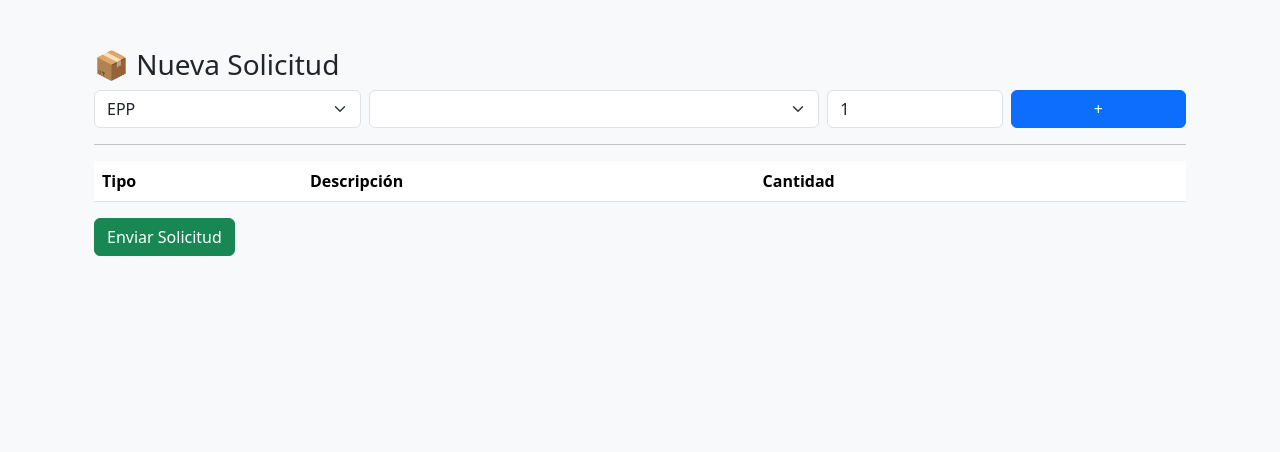
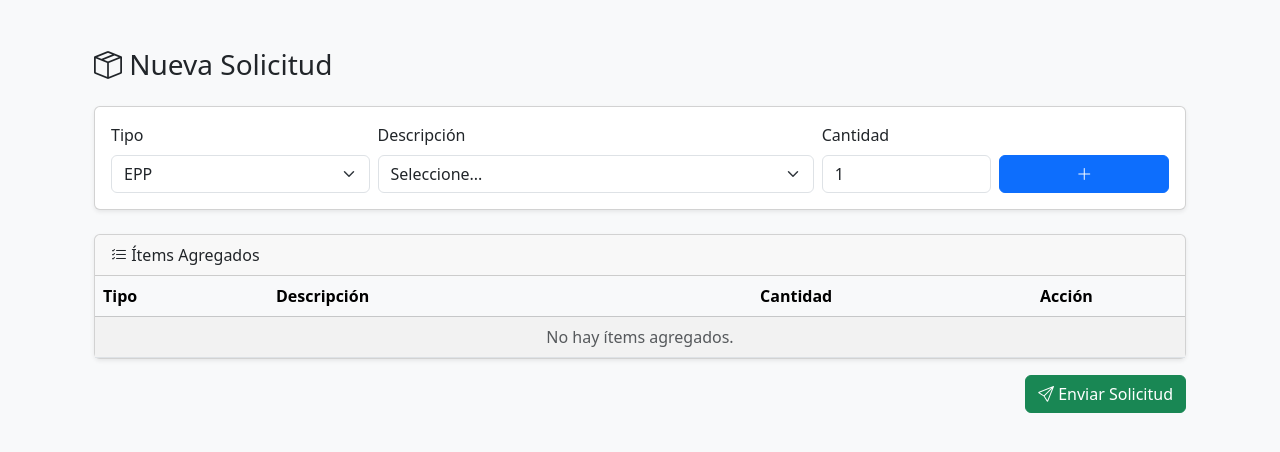
Before and after one commit to Edwin43-star/solicitudes-almacen-xylem, a Flask app: page /solicitar in a window 1280 px wide. Shown: the part 56-508 px from the top of the page. Run offline with Flask 3, Linux system fonts and the light colour scheme; the visitor is signed in with stand-in values (Sample User, id 1); data that the repository does not hold is empty; parts of the project's set-up code (start-up, migrations or seed data) failed here and were passed over.

Commit message:
Add files via upload

```diff
--- a/templates/solicitar.html
+++ b/templates/solicitar.html
@@ -1,96 +1,197 @@
 {% extends "base.html" %}
+{% block title %}Nueva Solicitud{% endblock %}
+
 {% block content %}
+<div class="container mt-4">
 
-<div class="container mt-4">
-  <h3>📦 Nueva Solicitud</h3>
+  <h3 class="mb-4">
+    <i class="bi bi-box-seam"></i> Nueva Solicitud
+  </h3>
 
-  <div class="row g-2">
+  <!-- FORMULARIO -->
+  <div class="card p-3 mb-4 shadow-sm">
+    <div class="row g-2 align-items-end">
+
       <div class="col-md-3">
+        <label class="form-label">Tipo</label>
         <select id="tipo" class="form-select">
-        <option>EPP</option>
-        <option>CONSUMIBLE</option>
-        <option>EQUIPO</option>
-        <option>HERRAMIENTA</option>
+          <option value="EPP">EPP</option>
+          <option value="CONSUMIBLE">CONSUMIBLE</option>
+          <option value="EQUIPO">EQUIPO</option>
+          <option value="HERRAMIENTA">HERRAMIENTA</option>
         </select>
       </div>
 
       <div class="col-md-5">
-      <select id="descripcion" class="form-select"></select>
+        <label class="form-label">Descripción</label>
+        <select id="descripcion" class="form-select">
+          <option value="">Seleccione...</option>
+        </select>
       </div>
 
       <div class="col-md-2">
-      <input id="cantidad" type="number" value="1" class="form-control">
+        <label class="form-label">Cantidad</label>
+        <input type="number" id="cantidad" class="form-control" value="1" min="1">
       </div>
 
       <div class="col-md-2">
-      <button class="btn btn-primary w-100" onclick="agregar()">+</button>
+        <button class="btn btn-primary w-100" onclick="agregarItem()">
+          <i class="bi bi-plus-lg"></i>
+        </button>
+      </div>
+
     </div>
   </div>
 
-  <hr>
+  <!-- TABLA ITEMS -->
+  <div class="card shadow-sm">
+    <div class="card-header">
+      <i class="bi bi-list-check"></i> Ítems Agregados
+    </div>
 
-  <table class="table mt-3">
-    <thead>
+    <div class="card-body p-0">
+      <table class="table table-striped mb-0">
+        <thead class="table-light">
           <tr>
             <th>Tipo</th>
             <th>Descripción</th>
-        <th>Cantidad</th>
-        <th></th>
+            <th class="text-center">Cantidad</th>
+            <th class="text-center">Acción</th>
           </tr>
         </thead>
-    <tbody id="lista"></tbody>
+        <tbody id="tablaItems">
+          <tr>
+            <td colspan="4" class="text-center text-muted">
+              No hay ítems agregados.
+            </td>
+          </tr>
+        </tbody>
       </table>
+    </div>
+  </div>
 
-  <button class="btn btn-success" onclick="enviar()">Enviar Solicitud</button>
+  <!-- ENVIAR -->
+  <div class="text-end mt-3">
+    <button class="btn btn-success" onclick="enviarSolicitud()">
+      <i class="bi bi-send"></i> Enviar Solicitud
+    </button>
+  </div>
+
 </div>
 
 <script>
-let items = []
+let items = [];
+let catalogo = {};
 
-async function cargar() {
-  let tipo = document.getElementById("tipo").value
-  let res = await fetch(`/api/catalogo/${tipo}`)
-  let data = await res.json()
-  let sel = document.getElementById("descripcion")
-  sel.innerHTML = ""
-  data.forEach(d => sel.innerHTML += `<option>${d}</option>`)
+// ==============================
+// CARGAR CATÁLOGO DESDE BACKEND
+// ==============================
+fetch("/api/catalogo")
+  .then(r => r.json())
+  .then(data => {
+    catalogo = data;
+    cargarDescripciones();
+  });
+
+document.getElementById("tipo").addEventListener("change", cargarDescripciones);
+
+function cargarDescripciones() {
+  const tipo = document.getElementById("tipo").value;
+  const sel = document.getElementById("descripcion");
+  sel.innerHTML = '<option value="">Seleccione...</option>';
+
+  if (catalogo[tipo]) {
+    catalogo[tipo].forEach(d => {
+      const opt = document.createElement("option");
+      opt.value = d;
+      opt.textContent = d;
+      sel.appendChild(opt);
+    });
+  }
 }
 
-document.getElementById("tipo").onchange = cargar
-window.onload = cargar
+// ==============================
+// AGREGAR ITEM
+// ==============================
+function agregarItem() {
+  const tipo = document.getElementById("tipo").value;
+  const desc = document.getElementById("descripcion").value;
+  const cant = document.getElementById("cantidad").value;
 
-function agregar() {
-  items.push({
-    tipo: tipo.value,
-    descripcion: descripcion.value,
-    cantidad: cantidad.value
-  })
-  render()
+  if (!desc || cant <= 0) {
+    alert("Complete descripción y cantidad");
+    return;
   }
 
-function render() {
-  lista.innerHTML = ""
-  items.forEach((i, idx) => {
-    lista.innerHTML += `
-      <tr>
-        <td>${i.tipo}</td>
-        <td>${i.descripcion}</td>
-        <td>${i.cantidad}</td>
-        <td><button class="btn btn-danger btn-sm" onclick="items.splice(${idx},1);render()">🗑</button></td>
-      </tr>`
-  })
+  items.push({
+    tipo: tipo,
+    descripcion: desc,
+    cantidad: cant
+  });
+
+  renderTabla();
 }
 
-async function enviar() {
-  await fetch("/enviar_solicitud", {
+// ==============================
+// ELIMINAR ITEM
+// ==============================
+function eliminarItem(index) {
+  items.splice(index, 1);
+  renderTabla();
+}
+
+// ==============================
+// RENDER TABLA
+// ==============================
+function renderTabla() {
+  const tbody = document.getElementById("tablaItems");
+  tbody.innerHTML = "";
+
+  if (items.length === 0) {
+    tbody.innerHTML = `
+      <tr>
+        <td colspan="4" class="text-center text-muted">
+          No hay ítems agregados.
+        </td>
+      </tr>`;
+    return;
+  }
+
+  items.forEach((it, i) => {
+    tbody.innerHTML += `
+      <tr>
+        <td>${it.tipo}</td>
+        <td>${it.descripcion}</td>
+        <td class="text-center">${it.cantidad}</td>
+        <td class="text-center">
+          <button class="btn btn-sm btn-danger" onclick="eliminarItem(${i})">
+            <i class="bi bi-trash"></i>
+          </button>
+        </td>
+      </tr>`;
+  });
+}
+
+// ==============================
+// ENVIAR SOLICITUD
+// ==============================
+function enviarSolicitud() {
+  if (items.length === 0) {
+    alert("No hay ítems para enviar");
+    return;
+  }
+
+  fetch("/enviar_solicitud", {
     method: "POST",
-    headers: {"Content-Type": "application/json"},
-    body: JSON.stringify({items})
+    headers: { "Content-Type": "application/json" },
+    body: JSON.stringify({ items: items })
   })
-  alert("Solicitud enviada")
-  items = []
-  render()
+  .then(r => r.json())
+  .then(resp => {
+    alert("Solicitud enviada correctamente");
+    items = [];
+    renderTabla();
+  });
 }
 </script>
-
 {% endblock %}
```
Lines whose indentation alone changed are shown as unchanged.
